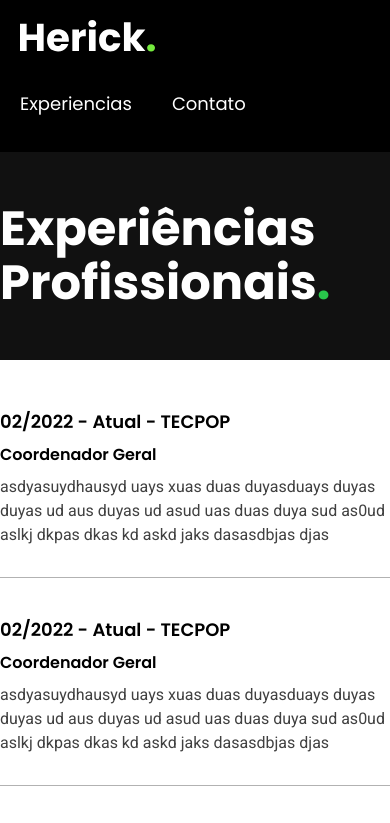
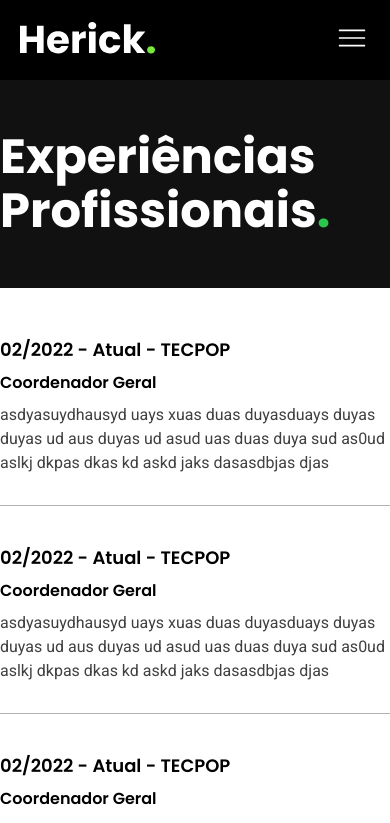
Before and after one commit to herickdevp/Desafio-Enacon, an Angular app: page /experiencia in a window 390 px wide. Shown: the top 823 px of the page. Built offline with nearby package versions, Linux system fonts and the light colour scheme.

Commit message:
header responsivo

```diff
--- a/src/app/components/header/header.component.css
+++ b/src/app/components/header/header.component.css
@@ -35,3 +35,38 @@
 .header-menu a:hover::after {
   width: 100%;
 }
+
+/* mobile */
+
+.btnMobile {
+  display: none;
+  position: relative;
+}
+
+.menuMobile {
+  background: var(--c11);
+  border-radius: 4px 0px 4px 4px;
+  position: absolute;
+  left: -80px;
+  top: 40px;
+  transition: 0.9s;
+}
+
+.menuMobile a {
+  color: var(--c0);
+  padding: 9px 14px;
+  display: block;
+}
+
+@media (max-width: 600px) {
+  .btnMobile {
+    display: block;
+  }
+  .header-menu {
+    display: none;
+  }
+  .mobile {
+    cursor: pointer;
+    display: block;
+  }
+}
--- a/src/app/components/header/header.component.html
+++ b/src/app/components/header/header.component.html
@@ -2,7 +2,7 @@
   <div class="header conteiner">
     <a routerLink="/"
       ><img
-        src="../../../assets/logo-branca.svg"
+        src="/assets/logo-branca.svg"
         alt="Logo do site"
         width="135"
         height="32"
@@ -13,5 +13,14 @@
         <li><a routerLink="/contato">Contato</a></li>
       </ul>
     </nav>
+
+    <nav class="btnMobile">
+      <img (click)="handleClick()" src="/assets/mobile.svg" alt="" width="36" />
+
+      <ul *ngIf="ativo" class="menuMobile">
+        <li><a routerLink="/experiencia">Experiencias</a></li>
+        <li><a routerLink="/contato">Contato</a></li>
+      </ul>
+    </nav>
   </div>
 </div>
--- a/src/app/components/header/header.component.ts
+++ b/src/app/components/header/header.component.ts
@@ -1,10 +1,14 @@
 import { Component } from '@angular/core';
+import { delay } from 'rxjs';
 
 @Component({
   selector: 'app-header',
   templateUrl: './header.component.html',
-  styleUrls: ['./header.component.css']
+  styleUrls: ['./header.component.css'],
 })
 export class HeaderComponent {
-
+  ativo: boolean = false;
+  handleClick() {
+    this.ativo = !this.ativo;
+  }
 }
```
Also changed, not shown: src/assets/mobile.svg (added).
